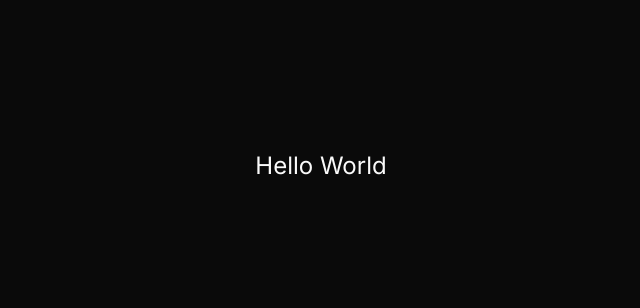
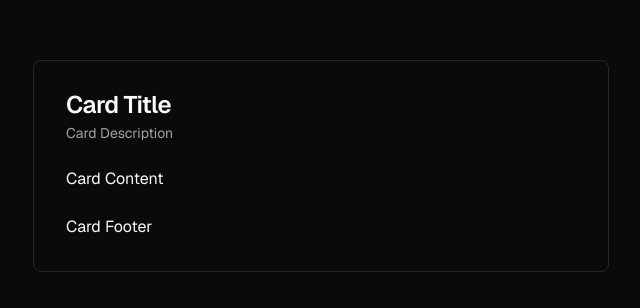
Before and after one commit to mynameiskayky/think-talk-ventures, a Next.js app: page / in a window 1280 px wide. Shown: the part 234-542 px from the top of the page, without its empty margins (319-959 px from the left). Built offline with nearby package versions, Linux system fonts and the light colour scheme.

Commit message:
add geist font and card component

```diff
--- a/package.json
+++ b/package.json
@@ -15,6 +15,7 @@
     "@radix-ui/react-slot": "^1.0.2",
     "class-variance-authority": "^0.7.0",
     "clsx": "^2.1.0",
+    "geist": "^1.2.1",
     "lucide-react": "^0.316.0",
     "next": "14.1.0",
     "react": "^18",
--- a/src/app/layout.tsx
+++ b/src/app/layout.tsx
@@ -1,8 +1,6 @@
 import type { Metadata } from "next";
-import { Inter } from "next/font/google";
+import { GeistSans } from "geist/font/sans";
 import "./globals.css";
-
-const inter = Inter({ subsets: ["latin"] });
 
 export const metadata: Metadata = {
   title: "Think Talk Ventures",
@@ -17,7 +15,7 @@ export default function RootLayout({
 }>) {
   return (
     <html lang="en" className="dark">
-      <body className={inter.className}>{children}</body>
+      <body className={GeistSans.className}>{children}</body>
     </html>
   );
 }
--- a/src/app/page.tsx
+++ b/src/app/page.tsx
@@ -1,10 +1,28 @@
 "use client";
-import Image from "next/image";
+import {
+  Card,
+  CardContent,
+  CardDescription,
+  CardFooter,
+  CardHeader,
+  CardTitle,
+} from "@/components/ui/card";
 
 export default function Home() {
   return (
     <main className="grid place-items-center h-screen">
-      <h1 className="text-2xl">Hello World</h1>
+      <Card className="w-full max-w-xl p-2">
+        <CardHeader>
+          <CardTitle className="font">Card Title</CardTitle>
+          <CardDescription>Card Description</CardDescription>
+        </CardHeader>
+        <CardContent>
+          <p>Card Content</p>
+        </CardContent>
+        <CardFooter>
+          <p>Card Footer</p>
+        </CardFooter>
+      </Card>
     </main>
   );
 }
```
Also changed, not shown: 1 other file (tests, documents, lock files or other folders).
